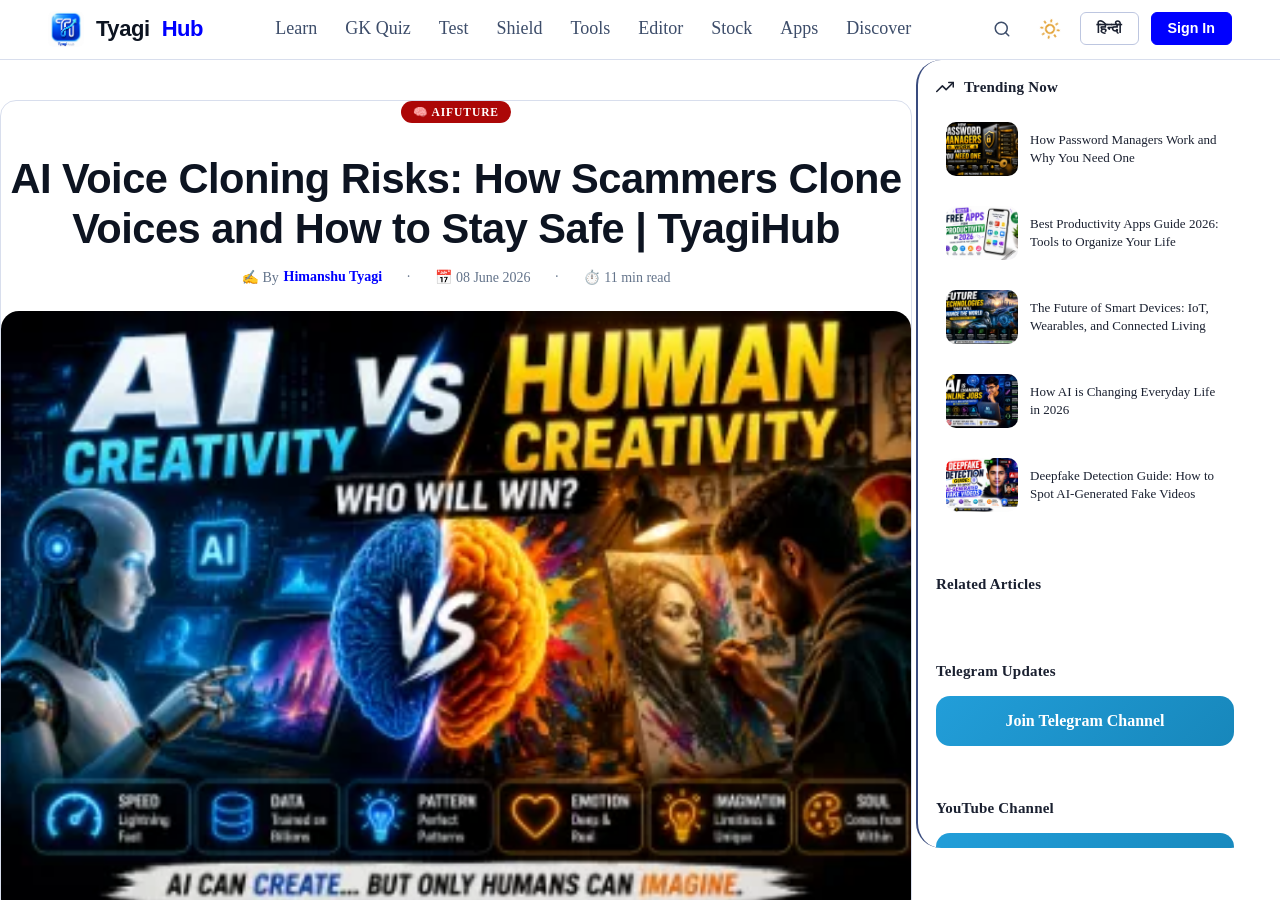
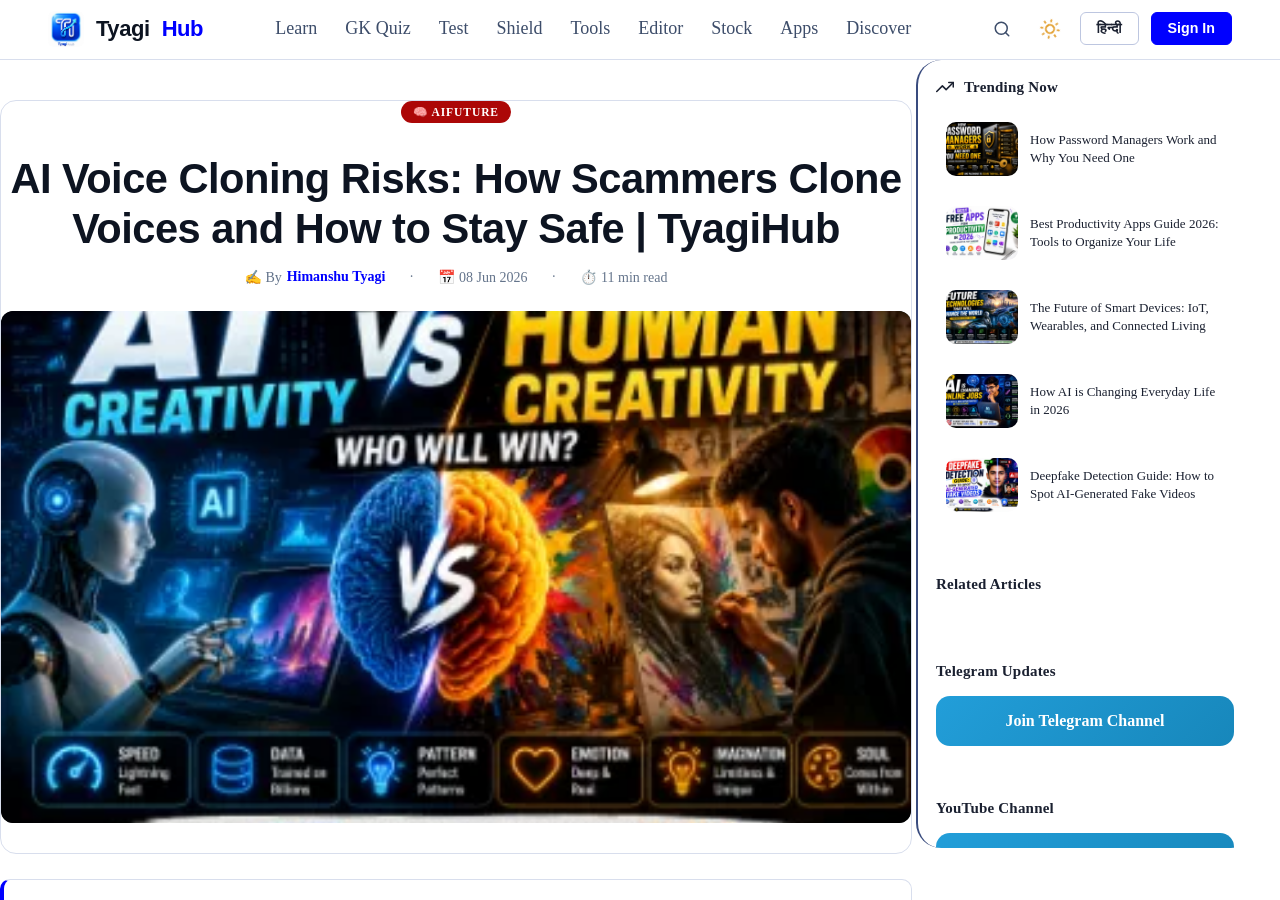
Before and after one commit to HimanshuTyagiJi/TyagiHub, a Jekyll site: the page built from _posts/2026-06-08-ai-voice-cloning-risks.html, in a window 1280 px wide and 900 px high. Built offline with Jekyll 4.4.1, drawn with Linux system fonts in a browser that asks for light colours.

Commit message:
Update discover.html

```diff
--- a/_layouts/discover.html
+++ b/_layouts/discover.html
@@ -31,18 +31,24 @@ layout: default
 
 				<div class="hero-meta" style="color: var(--text-muted); font-size: 14px; margin-bottom: 25px;">
 					<span>✍️ By <a href="/profile.html?author={{ page.author | url_encode }}" style="color: var(--clr-accent); text-decoration: none; font-weight: 600;">{{ page.author | default: "Himanshu Tyagi" }}</a></span> ·
-					<span>📅 {{ page.date | date: "%d %B %Y" }}</span> ·
+					<span>📅 {{ page.date | date: "%d %b %Y" }}</span> ·
 					<span>⏱️ {{ read_time }}</span>
 				</div>
 
 				{% if page.image %}
-					<div class="post-hero-img" id="post-hero-wrap" style="margin-bottom: 30px; text-align: center;">
-						<img src="{{ page.image | relative_url }}" alt="{{ page.title }}" width="1280" height="720" loading="eager" style="border-radius: 12px; width: 100%; height: auto; box-shadow: 0 4px 15px rgba(0,0,0,0.15);">
+					<div class="post-hero-img" id="post-hero-wrap" style="margin-bottom: 30px; text-align: center; width: 100%; max-width: 1280px; aspect-ratio: 16 / 9; background: #111216; border-radius: 12px; overflow: hidden; position: relative;">
+						<img src="{{ page.image | relative_url }}"
+                             alt="{{ page.title }}"
+                             width="1280"
+                             height="720"
+                             loading="eager"
+                             style="width: 100%; height: 100%; object-fit: cover; display: block; border-radius: 12px; box-shadow: 0 4px 15px rgba(0,0,0,0.15);">
 					</div>
 				{% endif %}
 			</div>
 
-			{% endif %}
+		{% endif %}
+
 		{% if page.is_post %}
 			<div class="toc-box" style="margin-top: 20px; margin-bottom: 30px;">
 				<h3>📋 Table of Contents</h3>
@@ -73,9 +79,8 @@ layout: default
 				</label>
 			</div>
 		{% endif %}
+
 		{{ content }}
-
-
 
 		{% unless page.url == "/" or page.url == "/index.html" %}
 			{% if page.is_post %}
```
